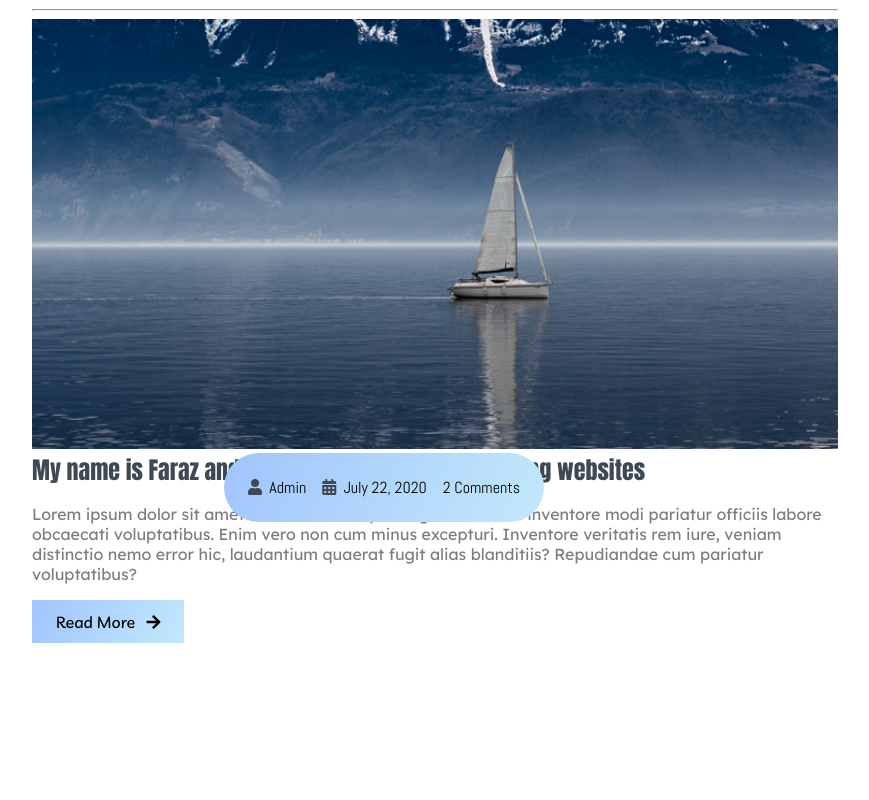
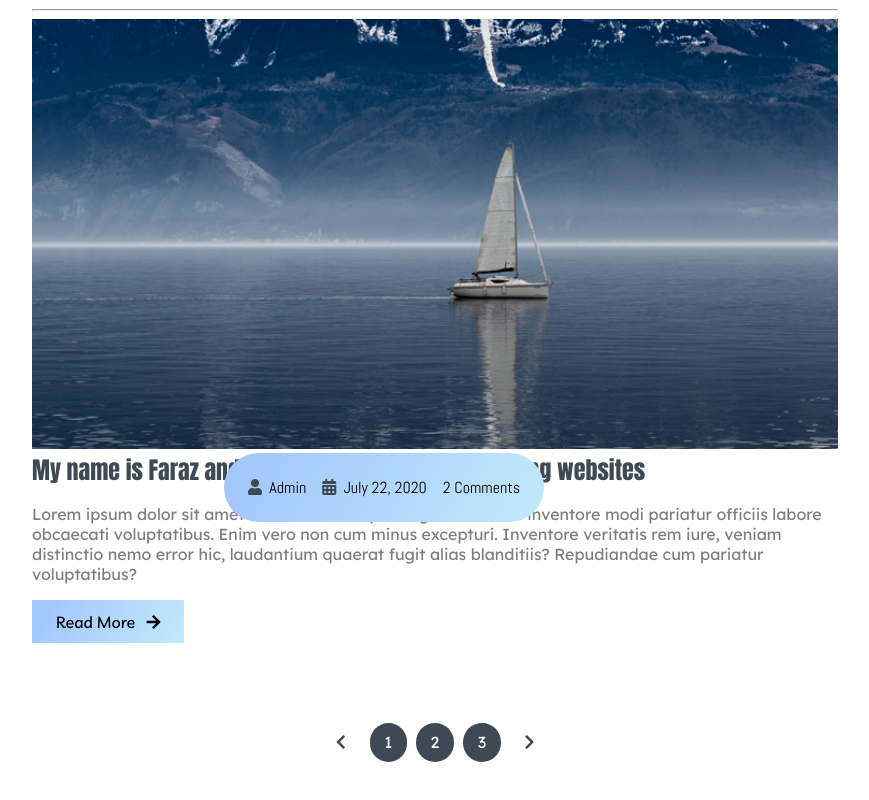
Before and after one commit to asayyed7/Blogger-Responsive-Project, a plain HTML site: page index.html in a window 1280 px wide. Shown: the part 3881-4681 px from the top of the page, without its empty margins (32-901 px from the left). Before the commit the page ends 4604 px from the top, so only its background shows below. Drawn offline with Linux system fonts and the light colour scheme.

Commit message:
Pagination

```diff
--- a/css/style.css
+++ b/css/style.css
@@ -318,6 +318,24 @@ main .post-content .post-title a{
     background: var(--sky);
 }
 
+.site-content .pagination{
+    justify-content: center;
+    color: var(--text-gray);
+    margin: 4rem 0;
+}
+
+.site-content .pagination a{
+    padding: .6rem .9rem;
+    border-radius: 2rem;
+    margin: 0 .3rem;
+    font-family: var(--Lexend);
+}
+
+.site-content .pagination .pages{
+    background: var(--text-gray);
+    color: var(--white);
+}
+
 /* --x-- Site Content --x-- */
 
 /* --x-- Main Content --x-- */
--- a/index.html
+++ b/index.html
@@ -214,6 +214,13 @@
                             <button class="btn post-btn">Read More &nbsp; <i class="fas fa-arrow-right"></i></button>
                         </div>
                     </div>
+                    <div class="pagination flex-row">
+                        <a href="#"><i class="fas fa-chevron-left"></i></a>
+                        <a href="#" class="pages">1</a>
+                        <a href="#" class="pages">2</a>
+                        <a href="#" class="pages">3</a>
+                        <a href="#"><i class="fas fa-chevron-right"></i></a>
+                    </div>
                 </div>
                 <aside class="sidebar">
                     <h1>Sidebar</h1>
```
